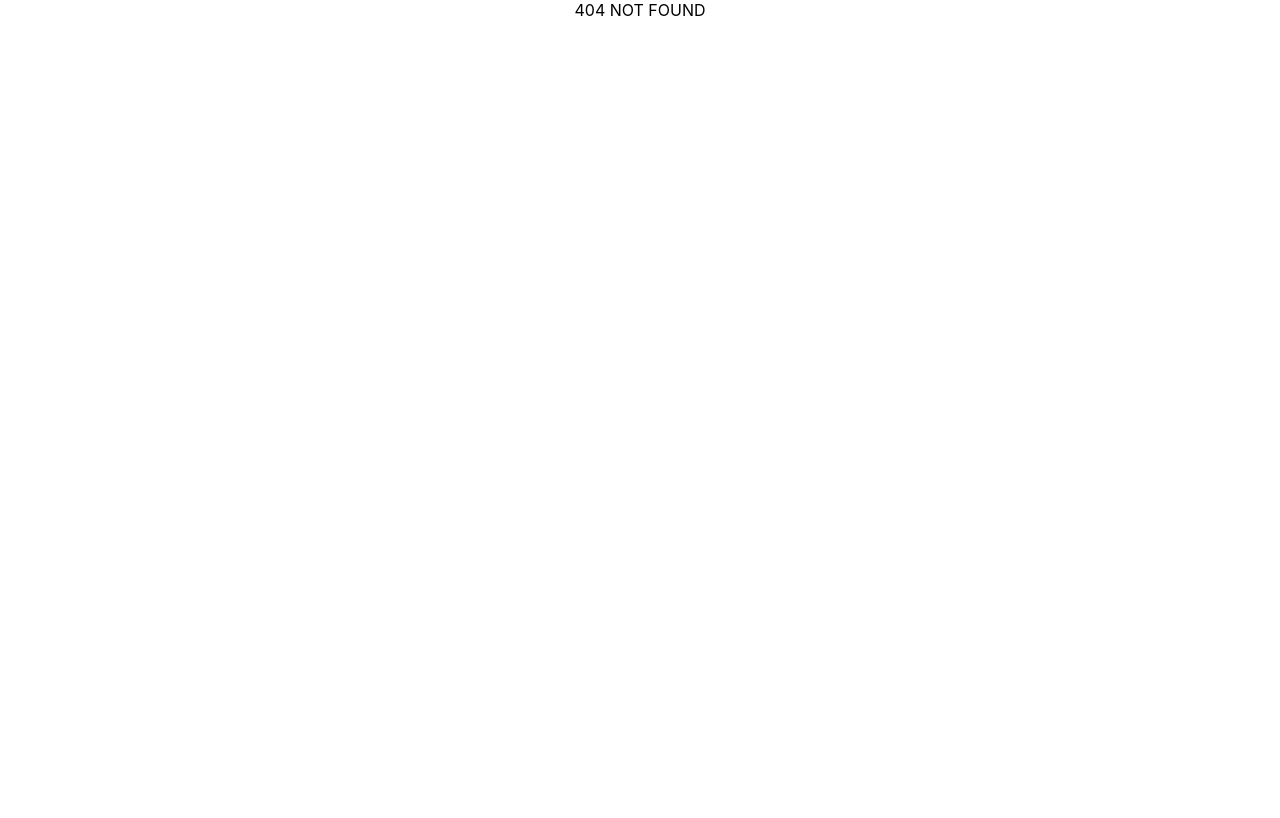
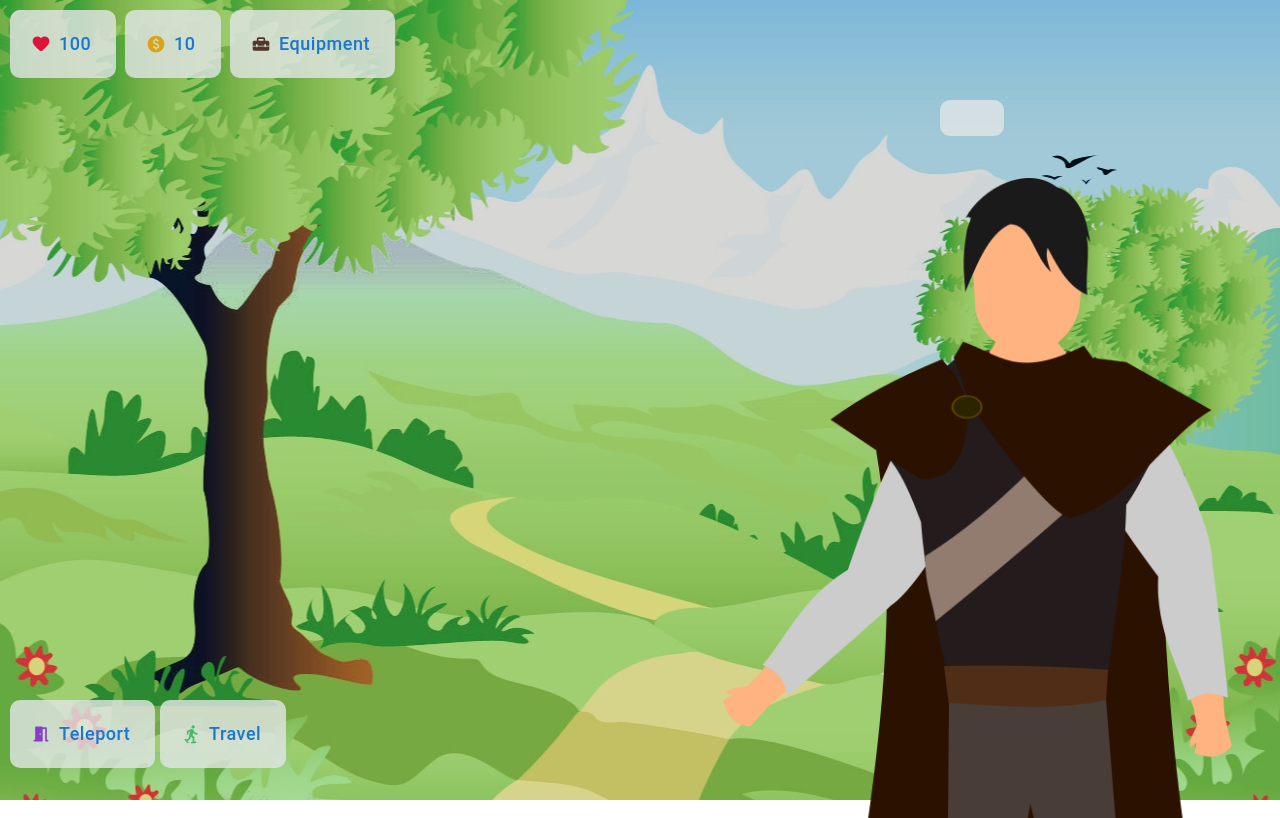
Before and after one commit to PawelKapusta/ZIG-FrontendWeb, a React (Create React App) app: page /main-game in a window 1280 px wide. Before the commit this address had no page. Built offline with nearby package versions, Linux system fonts and the light colour scheme.

Commit message:
Add main game screen

```diff
--- a/src/App.js
+++ b/src/App.js
@@ -1,12 +1,13 @@
 import React from "react";
-import { BrowserRouter, Route, Routes } from "react-router-dom";
-import { Box } from "@mui/material";
+import {BrowserRouter, Route, Routes} from "react-router-dom";
+import {Box} from "@mui/material";
 import "./App.css";
 import HomeScreen from "./screens/HomeScreen";
 import ErrorScreen from "./screens/ErrorScreen";
-import GameScreen from "./screens/GameScreen";
-import { ThemeProvider } from "@mui/styles";
-import { createTheme, responsiveFontSizes } from "@mui/material/styles";
+import NickNavigator from "./screens/NickNavigator";
+import {ThemeProvider} from "@mui/styles";
+import {createTheme, responsiveFontSizes} from "@mui/material/styles";
+import MainGameScreen from "./screens/MainGameScreen";
 
 const App = () => {
     let theme = createTheme();
@@ -21,9 +22,10 @@ const App = () => {
                         minHeight: "100vh",
                     }}>
                     <Routes>
-           <Route exact path="/" element={<HomeScreen />} />
-           <Route exact path="/game" element={<GameScreen />} />
-           <Route path="*" element={<ErrorScreen />} />
+                        <Route exact path="/" element={<HomeScreen/>}/>
+                        <Route exact path="/nick" element={<NickNavigator/>}/>
+                        <Route exact path="/main-game" element={<MainGameScreen/>}/>
+                        <Route path="*" element={<ErrorScreen/>}/>
                     </Routes>
                 </Box>
             </ThemeProvider>
--- a/src/screens/GameScreen.jsx
+++ /dev/null
@@ -1,60 +0,0 @@
-import React, {useState, useEffect} from "react";
-import Button from '@mui/material/Button';
-import TextField from '@mui/material/TextField';
-import Dialog from '@mui/material/Dialog';
-import DialogActions from '@mui/material/DialogActions';
-import DialogContent from '@mui/material/DialogContent';
-import DialogContentText from '@mui/material/DialogContentText';
-import DialogTitle from '@mui/material/DialogTitle';
-
-const GameScreen = () => {
-  const nickname = localStorage.getItem("Nickname");
-  const [open, setOpen] = useState(false);
-  const [nick, setNick] = useState(nickname);
-  console.log(nickname)
-  useEffect(() => {
-    if (nickname === undefined || nickname === null || nickname === ''){
-      handleDialogOpen();
-    }
-  })
-
-  const handleDialogOpen = () => {
-    setOpen(true);
-  };
-
-  const handleDialogClose = () => {
-    localStorage.setItem("Nickname",nick);
-    setOpen(false);
-  };
-
-  return (
-   <div className="App">
-     <div>GameScreen</div>
-     <p>Nick: {nick}</p>
-     <Dialog open={open} onClose={handleDialogClose}>
-       <DialogTitle>Ustaw swój nick</DialogTitle>
-       <DialogContent>
-         <DialogContentText>
-          Proszę ustaw swój nick
-         </DialogContentText>
-         <TextField
-          autoFocus
-          margin="dense"
-          id="name"
-          label="Nickname"
-          type="text"
-          fullWidth
-          variant="standard"
-          onChange={(e) => setNick(e.target.value)}
-         />
-       </DialogContent>
-       <DialogActions>
-         <Button onClick={handleDialogClose}>Zaniechaj</Button>
-         <Button onClick={handleDialogClose}>Zapisz</Button>
-       </DialogActions>
-     </Dialog>
-   </div>
-  );
-};
-
-export default GameScreen;
--- a/src/screens/HomeScreen.jsx
+++ b/src/screens/HomeScreen.jsx
@@ -2,18 +2,19 @@ import React from "react";
 import styles from '../styles/HomeScreen.module.css';
 import Button from '@mui/material/Button';
 import SendIcon from '@mui/icons-material/Send';
-import { useNavigate } from "react-router-dom";
+import {useNavigate} from "react-router-dom";
 
 const HomeScreen = () => {
-  const navigate = useNavigate();
+    const navigate = useNavigate();
 
-  const onButtonClick = () => {
-      navigate("/game");
-  }
+    const onButtonClick = () => {
+        navigate("/nick");
+    }
 
-  return <div className={styles.screen}>
-    <Button id={styles.button} className={styles.button} endIcon={<SendIcon />} onClick={onButtonClick}>Rozpocznij grę!</Button>
-  </div>;
+    return <div className={styles.screen}>
+        <Button id={styles.button} className={styles.button} endIcon={<SendIcon/>} onClick={onButtonClick}>Rozpocznij
+            grę!</Button>
+    </div>;
 };
 
 export default HomeScreen;
--- /dev/null
+++ b/src/screens/MainGameScreen.jsx
@@ -0,0 +1,122 @@
+import React, {useState} from "react";
+import mainHeroImage from '../assets/characters/main-hero.png';
+import styles from '../styles/MainGameScreen.module.css';
+import {Button} from '@mui/material';
+import FavoriteRoundedIcon from '@mui/icons-material/FavoriteRounded';
+import PaidRoundedIcon from '@mui/icons-material/PaidRounded';
+import HomeRepairServiceRoundedIcon from '@mui/icons-material/HomeRepairServiceRounded';
+import MeetingRoomRoundedIcon from '@mui/icons-material/MeetingRoomRounded';
+import SnowshoeingRoundedIcon from '@mui/icons-material/SnowshoeingRounded';
+
+
+const MainGameScreen = () => {
+    const nickname = localStorage.getItem("Nickname");
+    const [hp, setHp] = useState(false);
+    const [coin, setCoin] = useState(false);
+    const coinAmount = 10;
+    const HpAmount = 100;
+    const onHpClick = () => {
+        if (hp === true) {
+            setHp(false);
+        } else {
+            setHp(true);
+        }
+        console.log(hp);
+    }
+    const onCoinClick = () => {
+        if (coin === true) {
+            setCoin(false);
+        } else {
+            setCoin(true);
+        }
+        console.log(coin);
+    }
+
+    return <div className={styles.screen}>
+        <Button className={styles.buttonHeart} style={{
+            borderRadius: 10,
+            backgroundColor: "rgba(224,229,229,0.81)",
+            padding: "18px 25px",
+            fontSize: "18px",
+            textTransform: 'none',
+            position: "absolute",
+        }} startIcon={<FavoriteRoundedIcon className={styles.buttonLogoHeart}/>} onClick={onHpClick}>
+            {HpAmount}
+        </Button>
+
+        {hp && (<div className={styles.messageHP} style={{
+            textTransform: 'none',
+            position: "absolute",
+        }}>You have {HpAmount} HP</div>)}
+
+
+        <Button className={styles.buttonCoin} style={{
+            borderRadius: 10,
+            backgroundColor: "rgba(224,229,229,0.81)",
+            padding: "18px 25px",
+            fontSize: "18px",
+            textTransform: 'none',
+            position: "absolute",
+
+        }} startIcon={<PaidRoundedIcon className={styles.buttonLogoCoin}/>} onClick={onCoinClick}>
+            {coinAmount}
+        </Button>
+        {coin && (<div className={styles.messageCoin} style={{
+            textTransform: 'none',
+            position: "absolute",
+        }}>You have {coinAmount} Coins</div>)}
+
+
+        <Button className={styles.buttonEquipment} style={{
+            borderRadius: 10,
+            backgroundColor: "rgba(224,229,229,0.81)",
+            padding: "18px 25px",
+            fontSize: "18px",
+            textTransform: 'none',
+            position: "absolute",
+
+        }} startIcon={<HomeRepairServiceRoundedIcon className={styles.buttonLogoEquipment}/>}>
+            Equipment
+        </Button>
+
+
+        <img src={mainHeroImage} alt="Adam"/>
+
+        <Button className={styles.buttonTeleport} style={{
+            borderRadius: 10,
+            backgroundColor: "rgba(224,229,229,0.81)",
+            padding: "18px 25px",
+            fontSize: "18px",
+            textTransform: 'none',
+            position: "absolute",
+
+        }} startIcon={<MeetingRoomRoundedIcon className={styles.buttonLogoTeleport}/>}>
+            Teleport
+        </Button>
+
+        <Button className={styles.buttonTravel} style={{
+            borderRadius: 10,
+            backgroundColor: "rgba(224,229,229,0.81)",
+            padding: "18px 25px",
+            fontSize: "18px",
+            textTransform: 'none',
+            position: "absolute",
+
+        }} startIcon={<SnowshoeingRoundedIcon className={styles.buttonLogoTravel}/>}>
+            Travel
+        </Button>
+
+        <Button className={styles.buttonMainHero} style={{
+            borderRadius: 10,
+            backgroundColor: "rgba(224,229,229,0.81)",
+            padding: "18px 25px",
+            fontSize: "18px",
+            textTransform: 'none',
+            position: "absolute",
+        }}>
+            {nickname}
+        </Button>
+    </div>;
+};
+
+export default MainGameScreen;
--- /dev/null
+++ b/src/screens/NickNavigator.jsx
@@ -0,0 +1,67 @@
+import React, {useState, useEffect} from "react";
+import Button from '@mui/material/Button';
+import TextField from '@mui/material/TextField';
+import Dialog from '@mui/material/Dialog';
+import DialogActions from '@mui/material/DialogActions';
+import DialogContent from '@mui/material/DialogContent';
+import DialogContentText from '@mui/material/DialogContentText';
+import DialogTitle from '@mui/material/DialogTitle';
+import {useNavigate} from "react-router-dom";
+
+const NickNavigator = () => {
+    const nickname = localStorage.getItem("Nickname");
+    const navigate = useNavigate();
+
+    const [open, setOpen] = useState(false);
+    const [nick, setNick] = useState(nickname);
+    console.log(nickname)
+    useEffect(() => {
+        if (nickname === undefined || nickname === null || nickname === '') {
+            handleDialogOpen();
+        }
+    })
+
+    const handleDialogOpen = () => {
+        setOpen(true);
+    };
+
+    const handleDialogSave = () => {
+        localStorage.setItem("Nickname", nick);
+        setOpen(false);
+        navigate("/main-game");
+    };
+    const handleDialogClose = () => {
+        setOpen(false);
+    };
+
+    return (
+        <div className="App">
+            <div>GameScreen</div>
+            <p>Nick: {nick}</p>
+            <Dialog open={open} onClose={handleDialogSave}>
+                <DialogTitle>Ustaw swój nick</DialogTitle>
+                <DialogContent>
+                    <DialogContentText>
+                        Proszę ustaw swój nick
+                    </DialogContentText>
+                    <TextField
+                        autoFocus
+                        margin="dense"
+                        id="name"
+                        label="Nickname"
+                        type="text"
+                        fullWidth
+                        variant="standard"
+                        onChange={(e) => setNick(e.target.value)}
+                    />
+                </DialogContent>
+                <DialogActions>
+                    <Button onClick={handleDialogClose}>Zaniechaj</Button>
+                    <Button onClick={handleDialogSave}>Zapisz</Button>
+                </DialogActions>
+            </Dialog>
+        </div>
+    );
+};
+
+export default NickNavigator;
--- /dev/null
+++ b/src/styles/MainGameScreen.module.css
@@ -0,0 +1,90 @@
+.screen {
+    height: 100vh;
+    width: 100vw;
+    background-image: url('../assets/landscape.jpg');
+    background-position: center;
+    background-repeat: repeat;
+    display: flex;
+    justify-content: left;
+    align-items: center;
+    object-fit: fill;
+    position: relative;
+
+}
+
+.messageHP {
+    color: #52020c;
+    left: 15px;
+    top: 80px;
+}
+
+.messageCoin {
+    color: #594116;
+    left: 85px;
+    top: 95px;
+}
+
+.buttonLogoHeart {
+    color: crimson;
+}
+
+.buttonHeart {
+    padding: 18px 25px;
+    left: 10px;
+    top: 10px;
+
+}
+
+.buttonLogoCoin {
+    color: #dca314;
+}
+
+.buttonCoin {
+    left: 125px;
+    top: 10px;
+}
+
+.buttonLogoEquipment {
+    color: #4f372d;
+}
+
+.buttonEquipment {
+    left: 230px;
+    top: 10px;
+}
+
+.buttonMainHero {
+    left: 940px;
+    top: 100px;
+
+}
+
+.buttonLogoTeleport {
+    color: #883fc4;
+}
+
+.buttonTeleport {
+    left: 10px;
+    top: 700px;
+}
+
+.buttonLogoTravel {
+    color: #46b969;
+}
+
+.buttonTravel {
+    position: absolute;
+    left: 160px;
+    top: 700px;
+}
+
+img {
+    position: absolute;
+    width: 40%;
+    height: 80%;
+    object-fit: cover;
+    object-position: top;
+    vertical-align: bottom;
+    left: 720px;
+    top: 178px;
+}
```
Also changed, not shown: src/assets/characters/main-hero.png (added), src/assets/landscape.jpg (added). Lines whose indentation alone changed are shown as unchanged.
